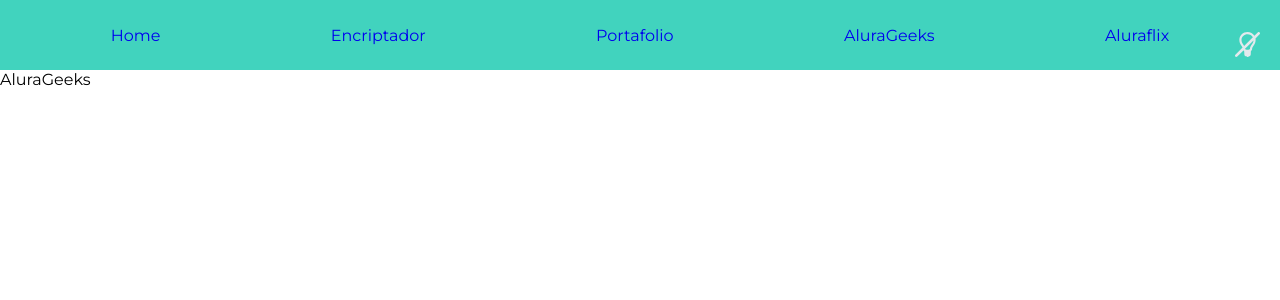
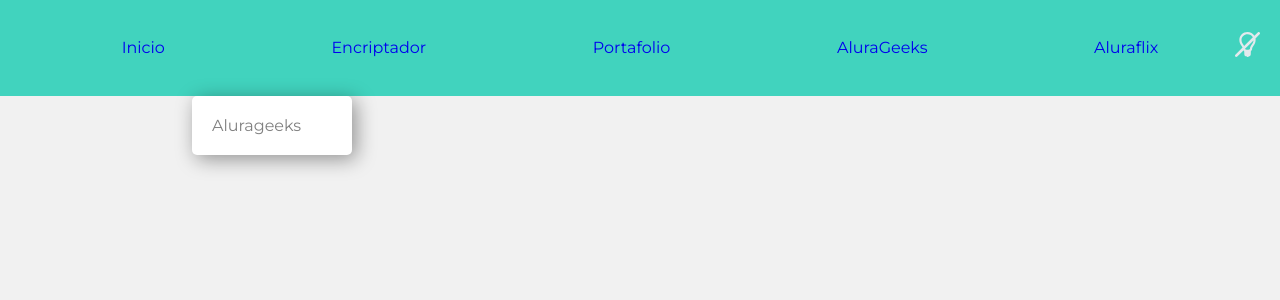
Before and after one commit to lexorC-137-1/Practicando-con-React, a React (Create React App) app: page /alurageeks in a window 1280 px wide. Shown: the top 300 px of the page. Built offline with nearby package versions, Linux system fonts and the light colour scheme.

Commit message:
agregando containers en todas las paginas

```diff
--- a/src/Challenges/Aluraflix.jsx
+++ b/src/Challenges/Aluraflix.jsx
@@ -1,8 +1,15 @@
 import React, { useState } from "react";
+import { StyledContainer, StyledContent, Box } from "../Componentes/UI";
 
 
 const AluraFlix = () => {
-    return <>AluraFlix</>
+    return (
+        <StyledContainer>
+        <StyledContent>
+            <Box>Aluraflix</Box>
+        </StyledContent>
+    </StyledContainer>
+    )
 }
 
 export default AluraFlix;
--- a/src/Challenges/Alurageeks.jsx
+++ b/src/Challenges/Alurageeks.jsx
@@ -1,8 +1,15 @@
 import React, { useState } from "react";
+import { StyledContainer, StyledContent, Box } from "../Componentes/UI";
 
 
 const AluraGeeks = () => {
-    return <>AluraGeeks</>
+    return (
+        <StyledContainer>
+        <StyledContent>
+            <Box>Alurageeks</Box>
+        </StyledContent>
+    </StyledContainer>
+    )
 }
 
 export default AluraGeeks;
--- a/src/Challenges/Encriptador.jsx
+++ b/src/Challenges/Encriptador.jsx
@@ -1,8 +1,15 @@
 import React, { useState } from "react";
+import { StyledContainer, StyledContent, Box } from "../Componentes/UI";
 
 
 const Encriptador = () => {
-    return <>Encriptador</>
+    return (
+        <StyledContainer>
+        <StyledContent>
+            <Box>Encriptador</Box>
+        </StyledContent>
+    </StyledContainer>
+    )
 }
 
 export default Encriptador;
--- a/src/Challenges/Portafolio.jsx
+++ b/src/Challenges/Portafolio.jsx
@@ -1,8 +1,15 @@
 import React, { useState } from "react";
+import { StyledContainer, StyledContent, Box } from "../Componentes/UI";
 
 
 const Portafolio = () => {
-    return <>Portafolio</>
+    return (
+        <StyledContainer>
+        <StyledContent>
+            <Box>Portafolio</Box>
+        </StyledContent>
+    </StyledContainer>
+    )
 }
 
 export default Portafolio;
--- a/src/Componentes/Header/index.jsx
+++ b/src/Componentes/Header/index.jsx
@@ -6,21 +6,20 @@ const StyledHeader = styled.nav`
     background-color: ${colorPrimario};
     display: flex;
     justify-content: space-around;
-    padding: 2vw;
+    padding: 3vw;
     align-items: center;
 `
 
 const Header = () => {
     return (
     <StyledHeader>
-
-        <Link to="/">Home</Link>
+        <Link to="/">Inicio</Link>
         <Link to="/encriptador">Encriptador</Link>
         <Link to="/portafolio">Portafolio</Link>
         <Link to="/alurageeks">AluraGeeks</Link>
         <Link to="/aluraflix">Aluraflix</Link>
-
-    </StyledHeader>)
+    </StyledHeader>
+    )
 }
 
 export default Header;
--- a/src/Componentes/Paginas/Page404.jsx
+++ b/src/Componentes/Paginas/Page404.jsx
@@ -3,11 +3,11 @@ import "../../Assets/Css/404.css"
 
 const Page404 = () => {
     return (
-        <div class="aks-404-page">
-            <div class="aks-404-page-content">
+        <div className="aks-404-page">
+            <div className="aks-404-page-content">
                 <h1>404</h1>
                 <h3>Pagina No Disponible</h3>
-                <a href="/" class="aks-404-page-btn">Ir a la Pagina Principal</a>
+                <a href="/" className="aks-404-page-btn">Ir a la Pagina Principal</a>
             </div>
         </div>
     )
```
